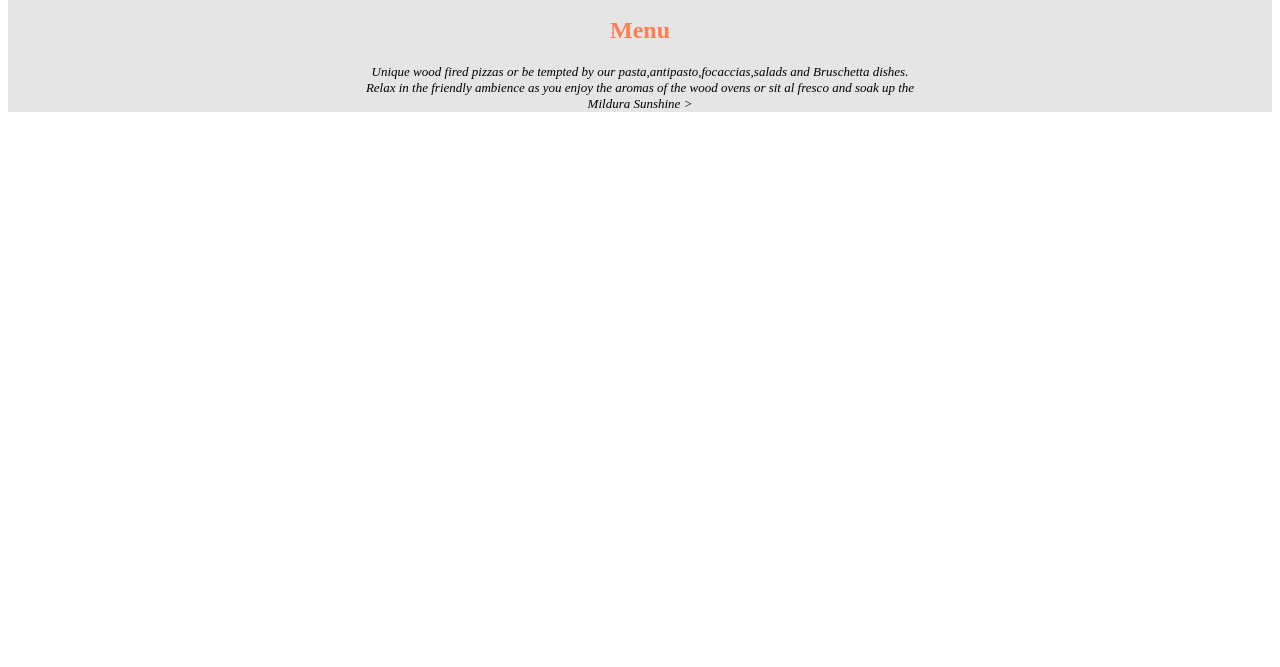
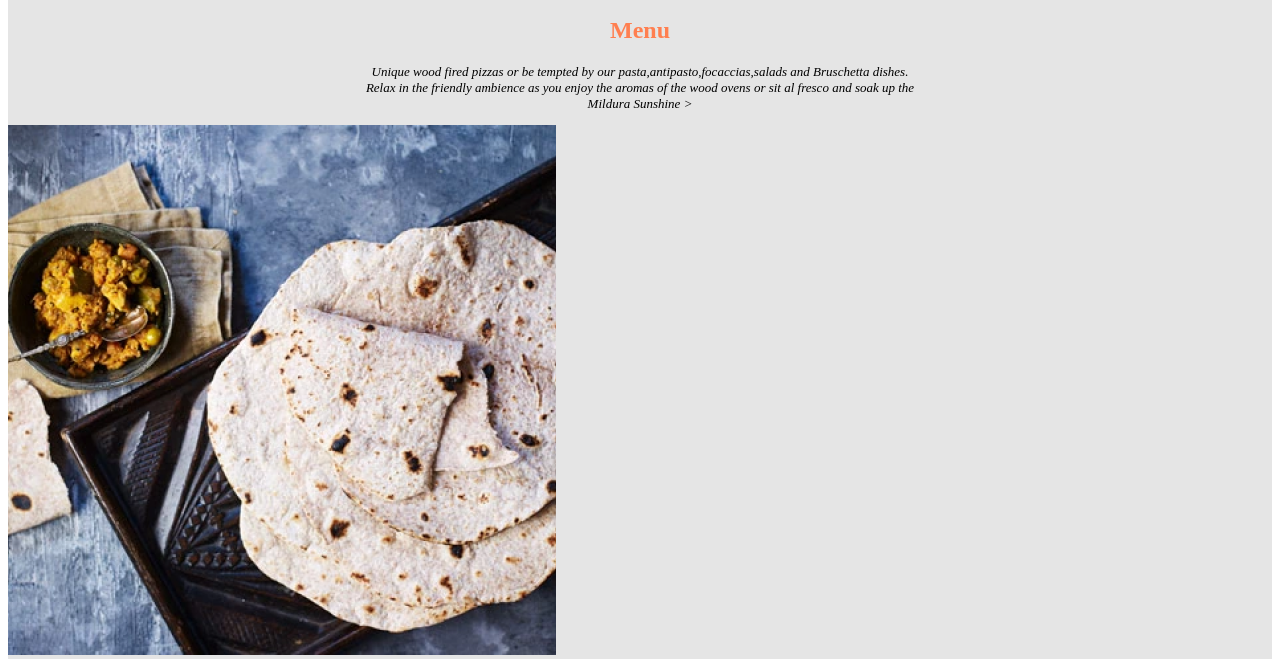
Before and after one commit to paulmunyao/Letuce-Eat, a plain HTML site: page index.html in a window 1280 px wide. Shown: the part 1566-2233 px from the top of the page. Before the commit the page ends 1691 px from the top, so only its background shows below. Drawn offline with Linux system fonts and the light colour scheme.

Commit message:
Adding images to the menu

```diff
--- a/index.html
+++ b/index.html
@@ -71,7 +71,9 @@
               <h2 style="color: coral; text-align: center;">Menu</h2>
               <p style="font-style: italic; font-size: small; text-align: center;">Unique wood fired pizzas or be tempted by our pasta,antipasto,focaccias,salads and Bruschetta dishes.<br>Relax in the friendly ambience as you enjoy the aromas of the wood ovens or sit al fresco and soak up the<br>Mildura Sunshine ></p>
             </div>
-
+          <div class="mn">
+             <img src="images/image4.png">
+          </div>
         </div>
       </body>
 </html>
```
